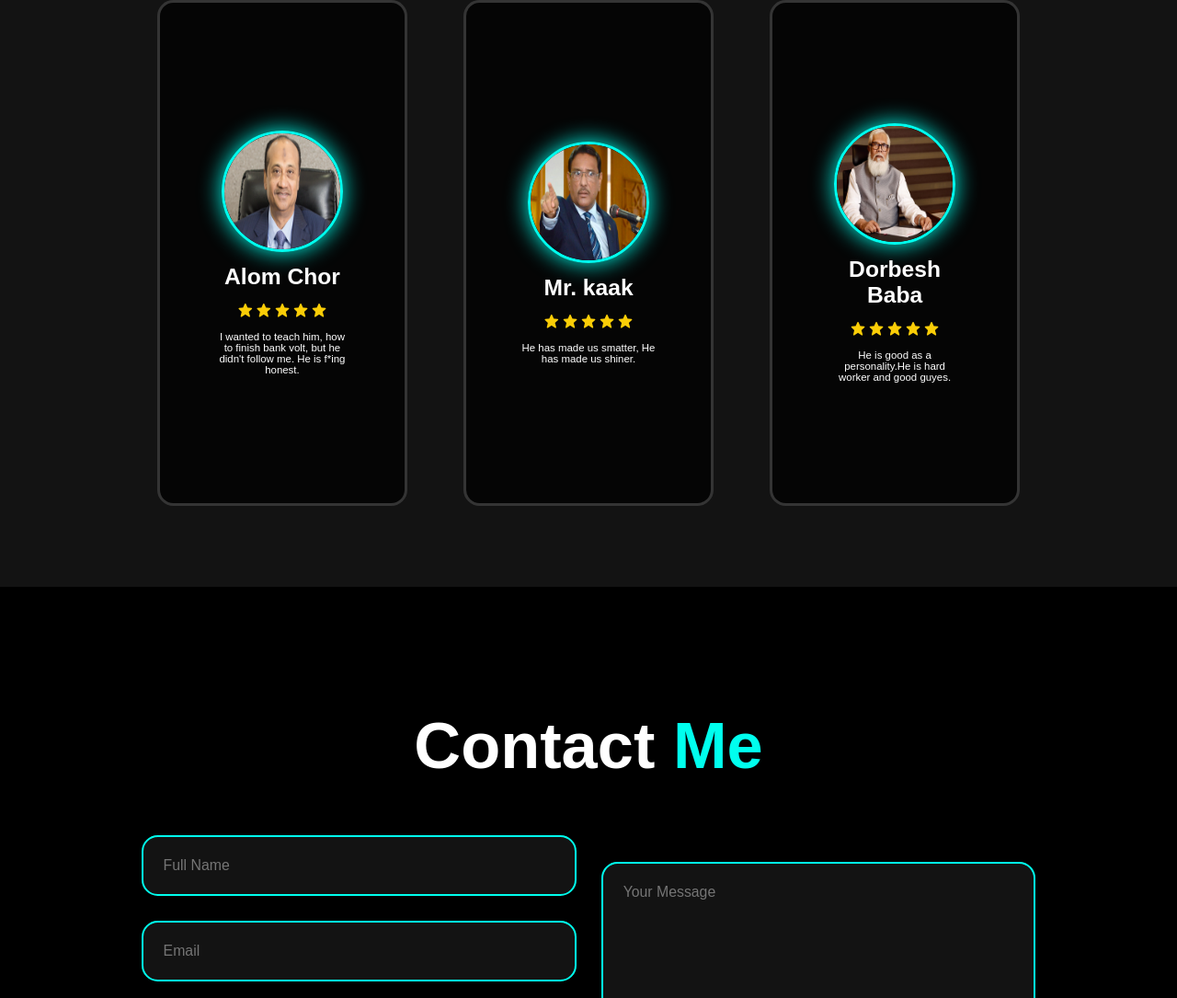
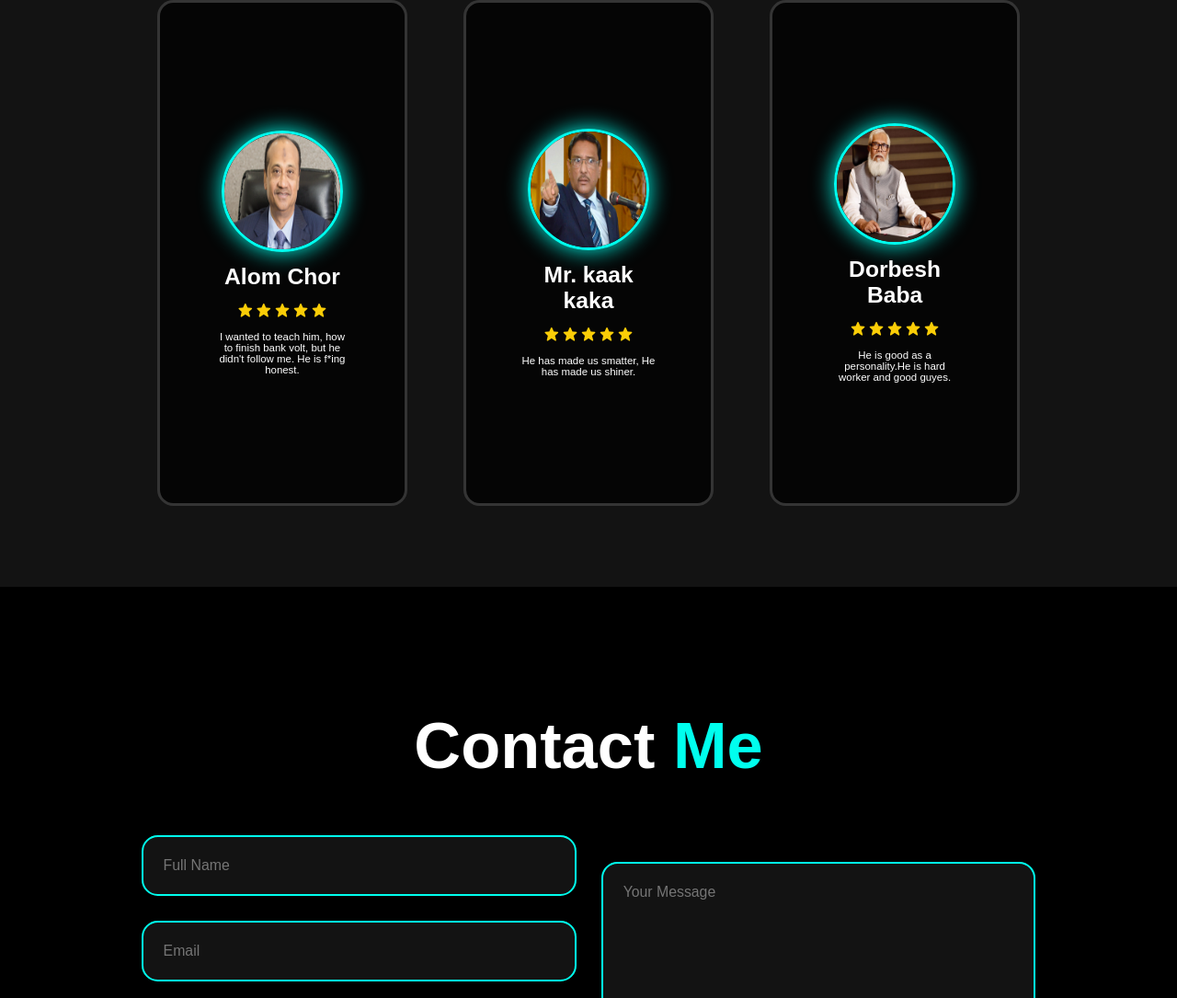
Before and after one commit to mkError420/MK-portfolio, a plain HTML site: page index.html in a window 1280 px wide. Shown: the part 4136-5221 px from the top of the page at 92% size. Drawn offline with nearby package versions, Linux system fonts and the light colour scheme.

Commit message:
Add files via upload

```diff
--- a/index.html
+++ b/index.html
@@ -199,7 +199,7 @@
                 </div>
                 <div class="testimonial-item">
                     <img src="obaidur kaak.png" alt="">
-                    <h2>Mr. kaak </h2>
+                    <h2>Mr. kaak kaka</h2>
                     <div class="rating">
                         <i class='bx bxs-star' id="star" ></i>
                         <i class='bx bxs-star' id="star" ></i>
```
